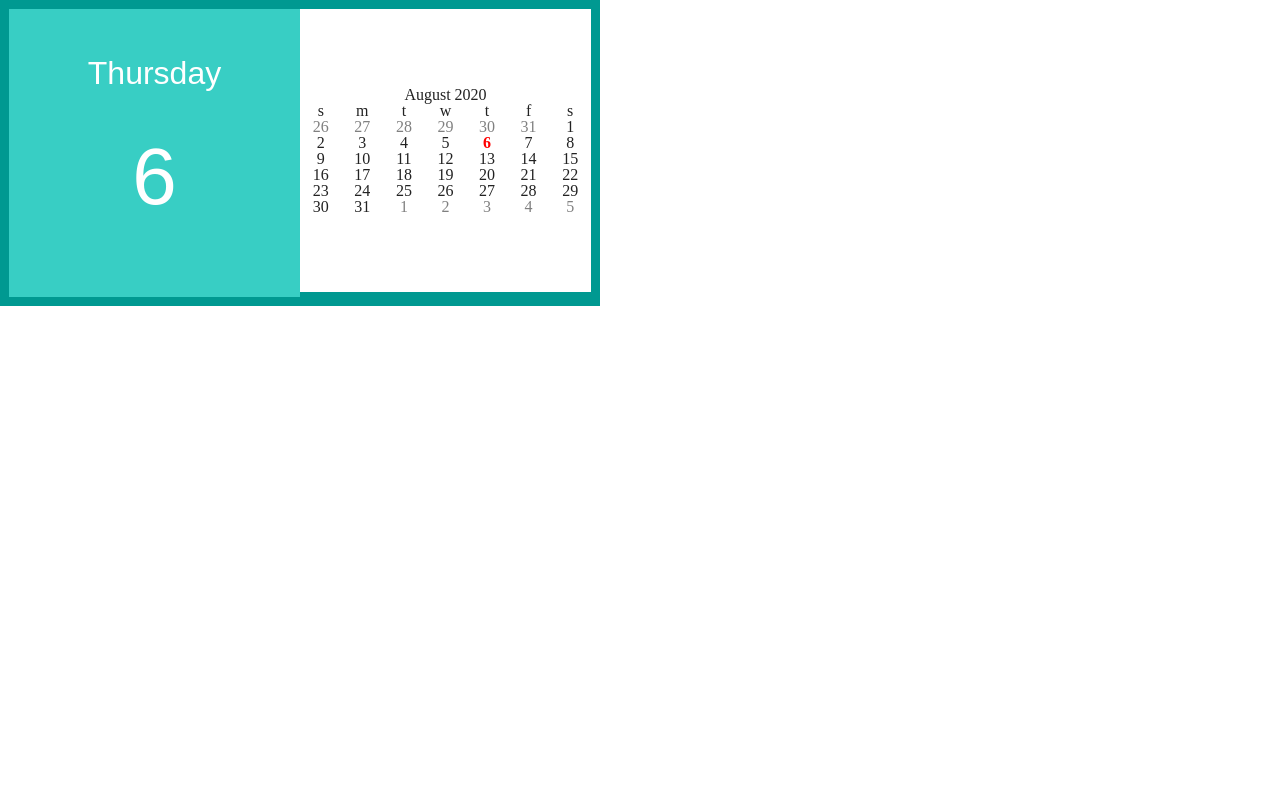
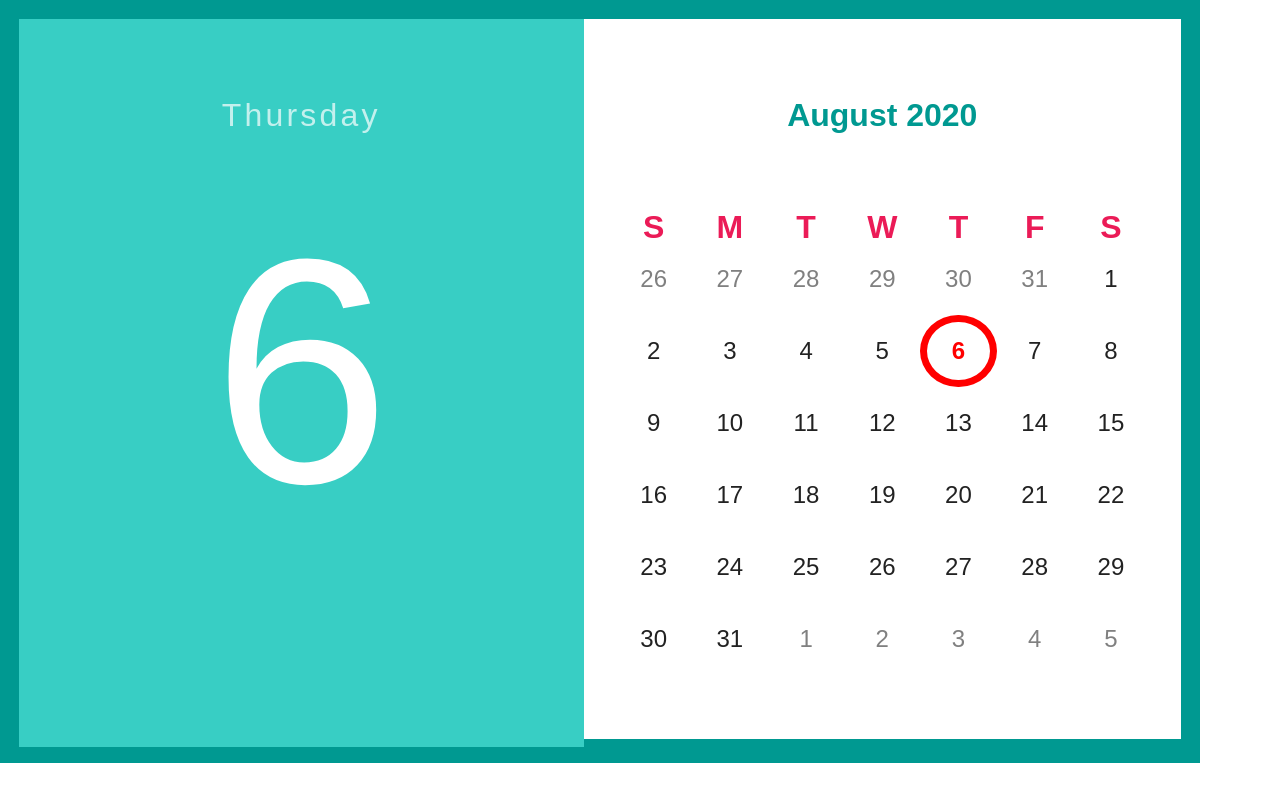
Before and after one commit to Zzeerrggoo/Calendar, a React (Create React App) app: page / in a window 1280 px wide. Built offline with nearby package versions, Linux system fonts and the light colour scheme.

Commit message:
Add styles of calendar

```diff
--- a/src/components/calendar-date/calendar-date.module.css
+++ b/src/components/calendar-date/calendar-date.module.css
@@ -7,6 +7,17 @@
 }
 
 .currentDate {
+  position: relative;
   color: red;
   font-weight: bold;
 }
+
+.currentDayCircle {
+  position: absolute;
+  left: 0;
+  top: 0;
+  right: 0;
+  bottom: 0;
+  border-radius: 50%;
+  border: 7px solid red;
+}
--- a/src/components/calendar-date/index.jsx
+++ b/src/components/calendar-date/index.jsx
@@ -4,13 +4,19 @@ import styles from './calendar-date.module.css';
 
 function CalendarDate(props) {
   const { date, currentDate, isCurrentMonth } = props;
+  const isCurrentDate = isCurrentMonth && date === currentDate.getDate();
 
   const className = classNames(styles.date, {
-    [styles.currentDate]: isCurrentMonth && date === currentDate.getDate(),
+    [styles.currentDate]: isCurrentDate,
     [styles.otherMonthDate]: !isCurrentMonth,
   });
 
-  return <td className={className}> {date} </td>;
+  return (
+    <td className={className}>
+      {date}
+      {isCurrentDate && <span className={styles.currentDayCircle}></span>}
+    </td>
+  );
 }
 
 export default CalendarDate;
--- a/src/components/calendar/calendar.module.css
+++ b/src/components/calendar/calendar.module.css
@@ -3,9 +3,8 @@
 .container {
   box-sizing: border-box;
   display: inline-flex;
-  width: 600px;
-
+  width: 1200px;
   text-align: center;
-  border: 0.6rem solid #009991;
-  border-bottom: 0.9rem solid #009991;
+  border: 1.2rem solid #009991;
+  border-bottom: 1.5rem solid #009991;
 }
--- a/src/components/date/date.module.css
+++ b/src/components/date/date.module.css
@@ -3,16 +3,18 @@
   width: 50%;
   background-color: #38cec4;
   font-family: sans-serif;
-  margin-bottom: -0.3rem;
+  margin-bottom: -0.5rem;
 }
 
 .containerDay {
-  margin: 3rem 0;
+  letter-spacing: 0.2rem;
+  margin: 5rem 0;
   font-size: 2rem;
   font-weight: lighter;
+  opacity: 0.7;
 }
 
 .containerDate {
-  font-size: 5rem;
-  margin-bottom: 5rem;
+  font-size: 20rem;
+  margin-top: 5rem;
 }
--- a/src/components/month/index.jsx
+++ b/src/components/month/index.jsx
@@ -23,9 +23,12 @@ class Month extends Component {
 
   render() {
     return (
-      <table className={styles.container}>
-        <caption>{date.format(Date.now(), 'MMMM y')}</caption>
-        <thead>
+      <div className={styles.container}>
+        <table>
+          <caption className={styles.tableCaption}>
+            {date.format(Date.now(), 'MMMM y')}
+          </caption>
+          <thead className={styles.tableHead}>
             <tr>
               <th>s</th>
               <th>m</th>
@@ -36,8 +39,9 @@ class Month extends Component {
               <th>s</th>
             </tr>
           </thead>
-        <tbody>{this.getWeeks()}</tbody>
+          <tbody className={styles.tbody}>{this.getWeeks()}</tbody>
         </table>
+      </div>
     );
   }
 }
--- a/src/components/month/month.module.css
+++ b/src/components/month/month.module.css
@@ -1,5 +1,30 @@
 .container {
-  margin: auto;
-  width: 50%;
-  padding: 0.5rem;
+  box-sizing: content-box;
+  font-family: sans-serif;
+  width: calc(50% - 2rem);
+  display: flex;
+  flex-direction: column;
+  padding: 0 2rem 4rem;
 }
+
+.tableCaption {
+  margin: 5rem 0;
+  font-size: 2rem;
+  font-weight: bold;
+  color: #009991;
+}
+
+.tableHead {
+  color: #eb1b57;
+  font-size: 2rem;
+  font-weight: bold;
+}
+
+tbody td {
+  font-size: 1.5rem;
+  padding: 1.5rem;
+}
+
+th {
+  text-transform: capitalize;
+}
```
Lines whose indentation alone changed are shown as unchanged.
